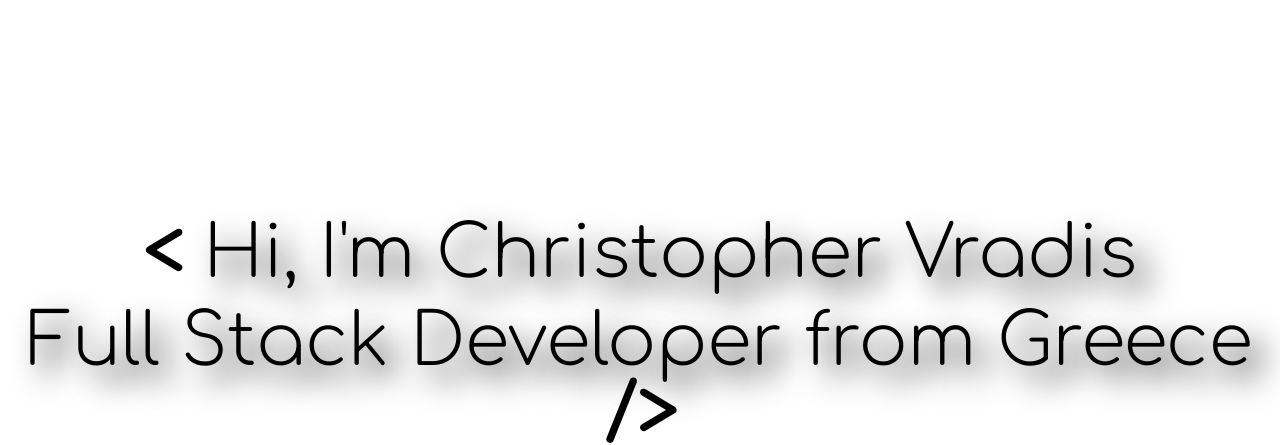
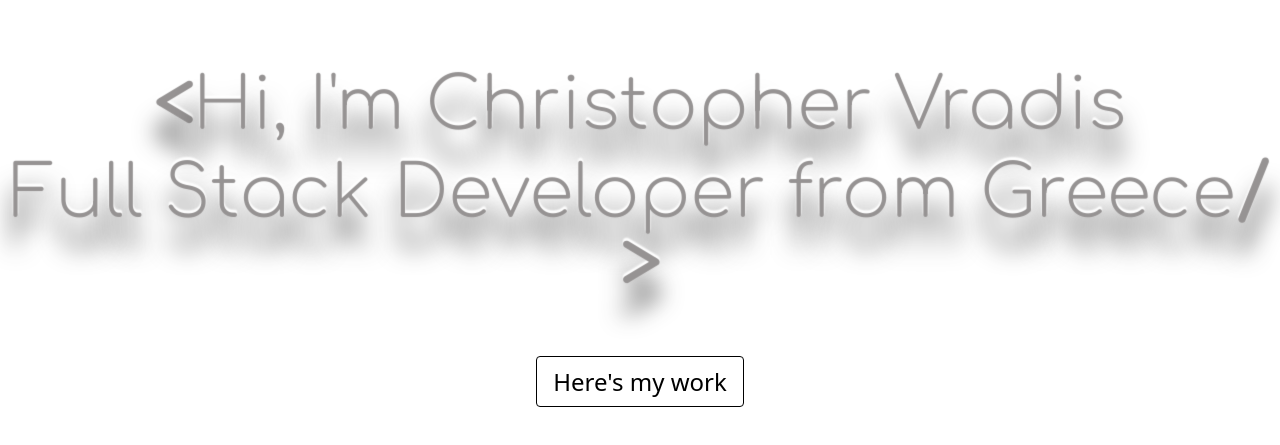
Before and after one commit to akuma-phawx/portfolio, a Vue app: page / in a window 1280 px wide. Shown: the part 419-864 px from the top of the page. Built offline with nearby package versions, Linux system fonts and the light colour scheme.

Commit message:
Change mini icon in smalls screens, fix home page styling

```diff
--- a/src/components/LeftNavComponent.vue
+++ b/src/components/LeftNavComponent.vue
@@ -1,11 +1,12 @@
 <template>
   <div class="left-section flex">
     <div class="logo-section sm:hidden">
-      <img
-        src="../../public/psyduck.png"
-        class="object-contain h-8 ml-6"
-        alt=""
-      />
+      <router-link to="/">
+        <img
+          src="../../public/psyduck.png"
+          class="object-contain h-8 ml-6 animate-bounce"
+          alt=""
+      /></router-link>
     </div>
     <div class="link_container hidden sm:block ml-8 mt-1">
       <router-link class="nav-link" to="/">Home</router-link>
--- a/src/tailwind.css
+++ b/src/tailwind.css
@@ -41,4 +41,19 @@
   .home-intro {
     @apply font-comfortaa text-center;
   }
+
+  .blink {
+    animation: blink-animation 2s steps(5, start) infinite;
+    -webkit-animation: blink-animation 2s steps(5, start) infinite;
+  }
+  @keyframes blink-animation {
+    to {
+      visibility: hidden;
+    }
+  }
+  @-webkit-keyframes blink-animation {
+    to {
+      visibility: hidden;
+    }
+  }
 }
--- a/src/views/Home.vue
+++ b/src/views/Home.vue
@@ -1,20 +1,26 @@
 <template>
-  <div id="home" class="container flex flex-col justify-center max-w-full">
+  <div
+    id="home"
+    class="container flex flex-col justify-center max-w-full h-screen -mt-32"
+  >
     <!-- Text -->
-    <div class="mt-32 sm:mt-64">
-      <h1 class="home-intro text-4xl md:text-5xl lg:text-7xl">
+    <div class="">
+      <h1 class="home-intro text-3xl md:text-5xl lg:text-7xl shadowCssCore">
         <div class="upper-text">
-          <span class="font-black">&lt;</span>
-          <span class="text-shadow md:text-shadow-md lg:text-shadow-lg">
+          <span class="font-black shadowCss">&lt;</span>
+          <span
+            class="text-shadow md:text-shadow-md lg:text-shadow-lg shadowCss"
+          >
             Hi, I'm Christopher Vradis</span
           >
         </div>
         <div class="lower-text mt-4">
-          <span class="text-shadow md:text-shadow-md lg:text-shadow-lg"
+          <span
+            class="text-shadow md:text-shadow-md lg:text-shadow-lg shadowCss"
             >Full Stack Developer from Greece
           </span>
-          <span class="font-black">/</span>
-          <span class="font-black">&gt;</span>
+          <span class="font-black blink shadowCss">/</span>
+          <span class="font-black shadowCss">&gt;</span>
         </div>
       </h1>
     </div>
@@ -50,3 +56,22 @@ export default {
   name: 'Home',
 };
 </script>
+
+<style scoped>
+/* shadowCssCore ------------------------------------------------------ */
+
+.shadowCssCore {
+  color: hsla(0, 0%, 0%, 0);
+  perspective: 80px;
+  outline: none;
+}
+
+/* shadowCss ------------------------------------------------------ */
+
+.shadowCss {
+  display: inline-block;
+  text-shadow: rgb(150, 147, 147) 0 0 1px, #fff 0 -1px 2px, #fff 0 -3px 2px,
+    rgba(0, 0, 0, 0.8) 0 30px 25px;
+  transition: margin-left 0.3s cubic-bezier(0, 1, 0, 1);
+}
+</style>
```
Also changed, not shown: public/psyduck.png.
